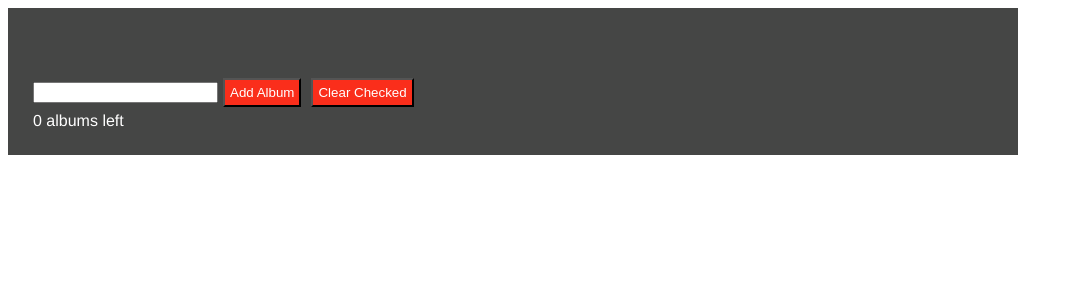
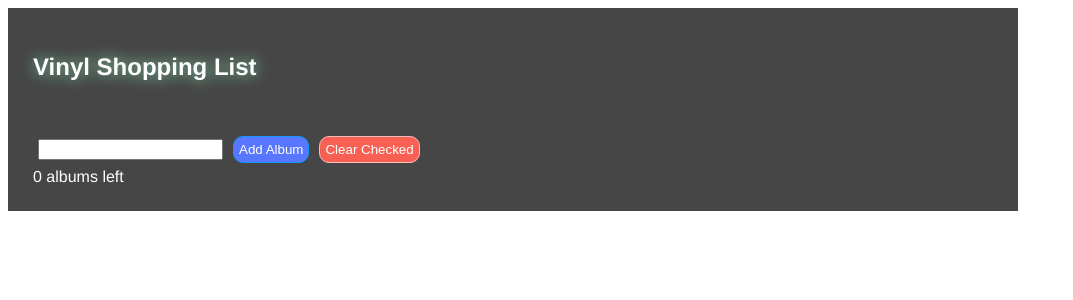
Before and after one commit to datoche-juarez/simple-vinyl-list, a React (Create React App) app: page / in a window 1280 px wide. Shown: the top 300 px of the page, without its empty margins (0-1073 px from the left). Built offline with nearby package versions, Linux system fonts and the light colour scheme.

Commit message:
More styling

```diff
--- a/src/App.css
+++ b/src/App.css
@@ -1,4 +1,4 @@
-#root{
+#root {
   background-color: rgb(69, 70, 69) !important;
   color: rgb(255, 255, 255) !important;
   font-family: Helvetica;
@@ -11,23 +11,45 @@
   padding: 20px;
 }
 
+.list-title {
+  text-shadow: 0px 0px 15px rgb(141, 220, 182)!important;
+}
+
 .list-item-container {
   /* background-color: rgb(114, 113, 113) !important; */
   padding: 10px;
   margin: 10px;
 }
 
+.vinyl-input {
+  margin: 5px;
+}
+
 #add-album-btn {
-  background-color: rgb(250, 46, 27) !important;
+  background-color: rgb(88, 119, 254) !important;
   padding: 5px;
   margin: 5px;
   color: #fff;
+  border-radius: 10px;
+  transition-duration: 0.4s;
+  border: .5px solid rgb(18, 150, 254);
+
 }
 
+#add-album-btn:hover {
+  background-color: rgb(40, 79, 251) !important;
+}
 
 #clear-checked-btn {
-  background-color: rgb(250, 46, 27) !important;
+  background-color: rgb(247, 96, 82) !important;
   padding: 5px;
   margin: 5px;
   color: #fff;
+  border-radius: 10px;
+  transition-duration: 0.4s;
+  border: .5px solid rgb(255, 187, 187);
 }
+
+#clear-checked-btn:hover {
+  background-color: rgb(250, 46, 27) !important;
+}
--- a/src/App.js
+++ b/src/App.js
@@ -42,10 +42,13 @@ function App() {
   return (
     <>
     <div className="list-container">
+      <div className="list-title">
+        <h2>Vinyl Shopping List</h2>
+      </div>
       <div className="list-item-container">
       <VinylList vinyls={vinyls} toggleVinyl={toggleVinyl} />
       </div>
-      <input ref={vinylNameRef} type="text" />
+      <input ref={vinylNameRef} type="text" className="vinyl-input" />
       <button id="add-album-btn"onClick={handleAddVinyl}>Add Album</button>
       <button id="clear-checked-btn" onClick={handleClearVinyls}>Clear Checked</button>
       {vinyls.filter((vinyl) => !vinyl.complete).length === 1 ? (
```
